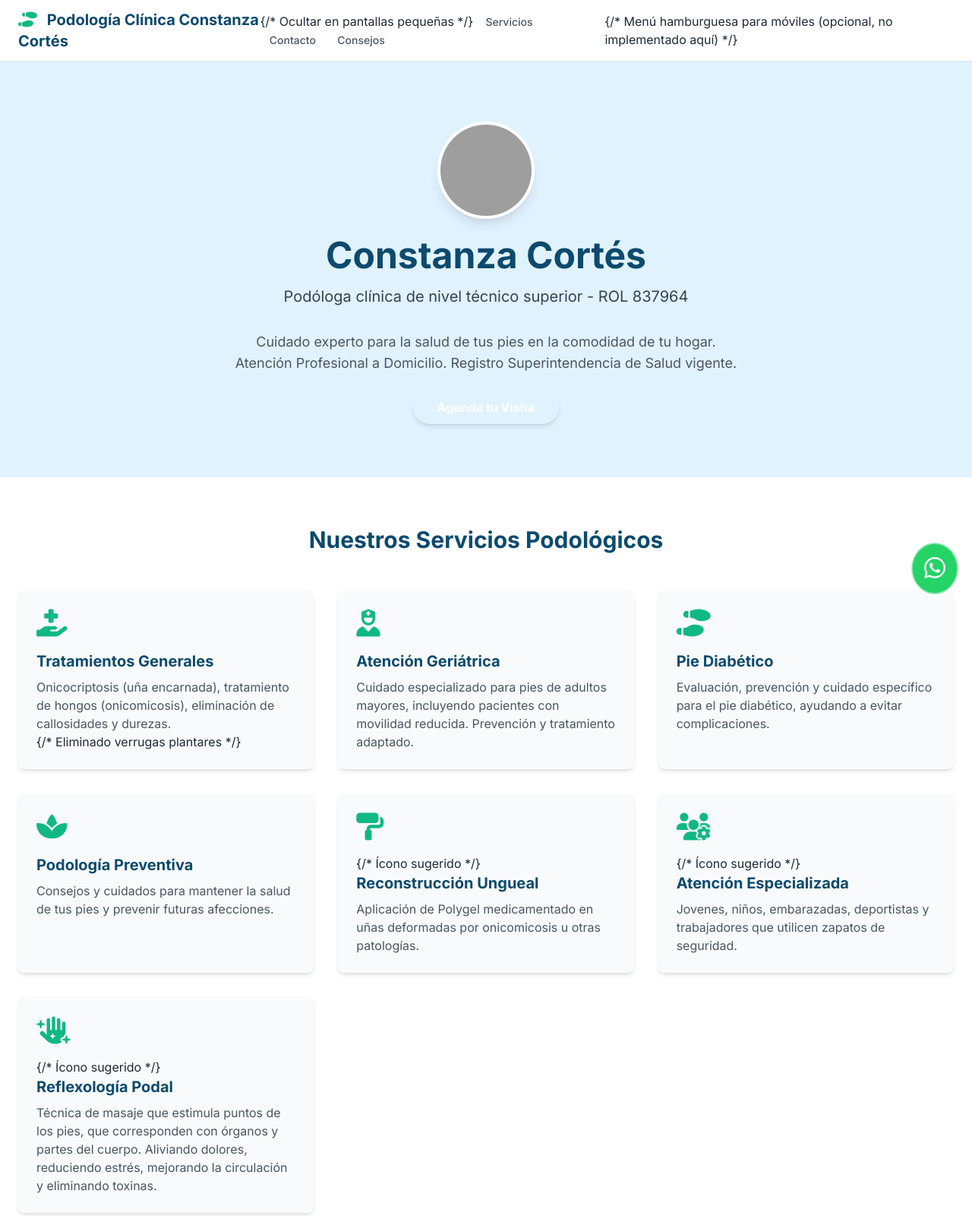
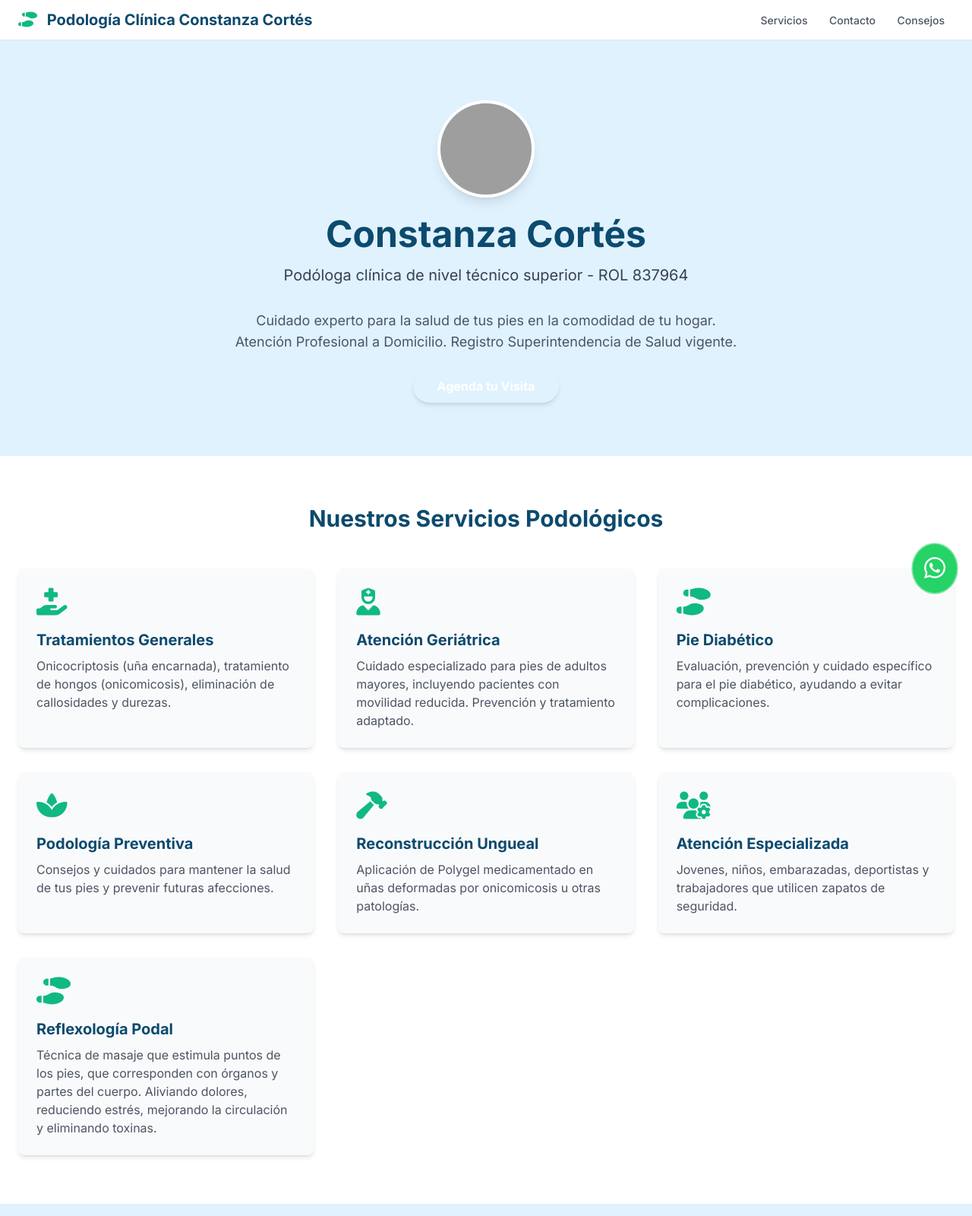
Before and after one commit to podoconi/landingpage, a plain HTML site: page index.html in a window 1280 px wide. Shown: the top 1600 px of the page at 76% size. Drawn offline with nearby package versions, Linux system fonts and the light colour scheme; grey boxes are pictures that could not be loaded.

Commit message:
Add files via upload
corregidos algunos errores para el desarrollador

```diff
--- a/index.html
+++ b/index.html
@@ -14,18 +14,18 @@
         /* Estilos personalizados y configuración de Tailwind */
         body {
             font-family: 'Inter', sans-serif;
-            scroll-behavior: smooth; /* Desplazamiento suave */
+            scroll-behavior: smooth;
         }
         /* Colores personalizados */
-        .bg-primary { background-color: #E0F2FE; } /* Azul claro suave */
-        .text-primary { color: #0C4A6E; } /* Azul oscuro */
-        .bg-secondary { background-color: #F9FAFB; } /* Gris muy claro */
-        .text-accent { color: #10B981; } /* Verde menta */
+        .bg-primary { background-color: #E0F2FE; }
+        .text-primary { color: #0C4A6E; }
+        .bg-secondary { background-color: #F9FAFB; }
+        .text-accent { color: #10B981; }
         .btn-whatsapp {
             position: fixed;
             bottom: 20px;
             right: 20px;
-            background-color: #25D366; /* Color de WhatsApp */
+            background-color: #25D366;
             color: white;
             padding: 15px;
             border-radius: 50%;
@@ -47,17 +47,17 @@
         }
         /* Asegurar que la imagen de perfil cubra el círculo */
         .profile-img {
-            object-fit: cover; /* Cubre el área sin distorsionar */
-            object-position: center; /* Centra la imagen */
+            object-fit: cover;
+            object-position: center;
         }
         /* Ajuste para tarjetas de servicio para que tengan la misma altura */
         .service-card {
             display: flex;
             flex-direction: column;
-            height: 100%; /* Asegura que todas las tarjetas ocupen el mismo alto en la fila */
+            height: 100%;
         }
          .service-card p {
-            flex-grow: 1; /* Hace que el párrafo crezca para llenar el espacio */
+            flex-grow: 1;
         }
     </style>
 </head>
@@ -68,12 +68,11 @@
             <div class="text-lg sm:text-xl font-bold text-primary">
                 <i class="fas fa-shoe-prints mr-2 text-accent"></i> Podología Clínica Constanza Cortés
             </div>
-            <div class="hidden sm:block"> {/* Ocultar en pantallas pequeñas */}
+            <div class="hidden sm:block">
                 <a href="#servicios" class="text-gray-600 hover:text-primary px-3 py-2 rounded-md text-sm font-medium">Servicios</a>
                 <a href="#contacto" class="text-gray-600 hover:text-primary px-3 py-2 rounded-md text-sm font-medium">Contacto</a>
                 <a href="#tips" class="text-gray-600 hover:text-primary px-3 py-2 rounded-md text-sm font-medium">Consejos</a>
             </div>
-             {/* Menú hamburguesa para móviles (opcional, no implementado aquí) */}
         </nav>
     </header>
 
@@ -103,7 +102,7 @@
                 <div class="bg-secondary p-6 rounded-lg shadow-md hover:shadow-xl transition duration-300 service-card" data-aos="fade-up" data-aos-delay="100">
                     <div class="text-accent text-4xl mb-4"><i class="fas fa-hand-holding-medical"></i></div>
                     <h3 class="text-xl font-semibold text-primary mb-2">Tratamientos Generales</h3>
-                    <p class="text-gray-600">Onicocriptosis (uña encarnada), tratamiento de hongos (onicomicosis), eliminación de callosidades y durezas.</p> {/* Eliminado verrugas plantares */}
+                    <p class="text-gray-600">Onicocriptosis (uña encarnada), tratamiento de hongos (onicomicosis), eliminación de callosidades y durezas.</p>
                 </div>
                 <div class="bg-secondary p-6 rounded-lg shadow-md hover:shadow-xl transition duration-300 service-card" data-aos="fade-up" data-aos-delay="200">
                     <div class="text-accent text-4xl mb-4"><i class="fas fa-user-nurse"></i></div>
@@ -121,18 +120,16 @@
                     <p class="text-gray-600">Consejos y cuidados para mantener la salud de tus pies y prevenir futuras afecciones.</p>
                 </div>
                 <div class="bg-secondary p-6 rounded-lg shadow-md hover:shadow-xl transition duration-300 service-card" data-aos="fade-up" data-aos-delay="500">
-                    <div class="text-accent text-4xl mb-4"><i class="fas fa-paint-roller"></i></div> {/* Ícono sugerido */}
-                    <h3 class="text-xl font-semibold text-primary mb-2">Reconstrucción Ungueal</h3>
+                    <div class="text-accent text-4xl mb-4"><i class="fas fa-hammer"></i></div> <h3 class="text-xl font-semibold text-primary mb-2">Reconstrucción Ungueal</h3>
                     <p class="text-gray-600">Aplicación de Polygel medicamentado en uñas deformadas por onicomicosis u otras patologías.</p>
                 </div>
                 <div class="bg-secondary p-6 rounded-lg shadow-md hover:shadow-xl transition duration-300 service-card" data-aos="fade-up" data-aos-delay="600">
-                    <div class="text-accent text-4xl mb-4"><i class="fas fa-users-gear"></i></div> {/* Ícono sugerido */}
+                    <div class="text-accent text-4xl mb-4"><i class="fas fa-users-gear"></i></div>
                     <h3 class="text-xl font-semibold text-primary mb-2">Atención Especializada</h3>
                     <p class="text-gray-600">Jovenes, niños, embarazadas, deportistas y trabajadores que utilicen zapatos de seguridad.</p>
                 </div>
                 <div class="bg-secondary p-6 rounded-lg shadow-md hover:shadow-xl transition duration-300 service-card" data-aos="fade-up" data-aos-delay="700">
-                    <div class="text-accent text-4xl mb-4"><i class="fas fa-hand-sparkles"></i></div> {/* Ícono sugerido */}
-                    <h3 class="text-xl font-semibold text-primary mb-2">Reflexología Podal</h3>
+                    <div class="text-accent text-4xl mb-4"><i class="fas fa-shoe-prints"></i></div> <h3 class="text-xl font-semibold text-primary mb-2">Reflexología Podal</h3>
                     <p class="text-gray-600">Técnica de masaje que estimula puntos de los pies, que corresponden con órganos y partes del cuerpo. Aliviando dolores, reduciendo estrés, mejorando la circulación y eliminando toxinas.</p>
                 </div>
             </div>
@@ -212,12 +209,6 @@
 
                 <div class="w-full md:w-2/3 bg-white p-8 rounded-lg shadow-lg" data-aos="fade-left" data-aos-delay="100">
                     <h3 class="text-2xl font-semibold text-primary mb-6">Envía tu Consulta</h3>
-                    {/*
-                       IMPORTANTE: Este formulario usa 'mailto:'. Al enviarlo, intentará abrir
-                       el programa de correo electrónico predeterminado del usuario (Outlook, Mail, etc.)
-                       con los datos completados. NO envía el correo directamente desde la página web.
-                       Para un envío directo, se necesita un servicio externo (ej. Formspree) o un backend.
-                    */}
                     <form id="contact-form" action="mailto:podologiaclinica.coni@gmail.com" method="POST" enctype="text/plain">
                         <div class="mb-4">
                             <label for="nombre" class="block text-gray-700 text-sm font-bold mb-2">Nombre:</label>
@@ -235,7 +226,6 @@
                             <label for="mensaje" class="block text-gray-700 text-sm font-bold mb-2">Mensaje:</label>
                             <textarea id="mensaje" name="Mensaje" rows="4" required class="shadow appearance-none border rounded w-full py-2 px-3 text-gray-700 leading-tight focus:outline-none focus:shadow-outline focus:border-accent" placeholder="Escribe tu consulta o el motivo de tu contacto..."></textarea>
                         </div>
-                        {/* Nota: El 'name' de los inputs será el asunto/cuerpo en el mailto */}
                         <input type="hidden" name="subject" value="Consulta desde Landing Page Podología">
                         <div class="flex items-center justify-between">
                             <button type="submit" class="bg-accent hover:bg-green-600 text-white font-bold py-2 px-6 rounded-full focus:outline-none focus:shadow-outline transition duration-300 ease-in-out transform hover:scale-105">
@@ -243,7 +233,6 @@
                             </button>
                         </div>
                     </form>
-                    {/* Mensaje de confirmación eliminado ya que mailto lo maneja el cliente de correo */}
                 </div>
             </div>
         </div>
@@ -272,18 +261,13 @@
     <script>
         // Inicializar AOS (Animate on Scroll)
         AOS.init({
-            duration: 800, // Duración de la animación en ms
-            once: true, // La animación ocurre solo una vez por elemento
-            offset: 50, // Offset (en px) desde el borde original del trigger
+            duration: 800,
+            once: true,
+            offset: 50,
         });
 
         // Script para el año actual en el footer
         document.getElementById('current-year').textContent = new Date().getFullYear();
-
-        // Ya no se necesita el script del formulario porque usamos mailto:
-        // const contactForm = document.getElementById('contact-form');
-        // const confirmationMessage = document.getElementById('confirmation-message');
-        // contactForm.addEventListener('submit', function(event) { ... });
     </script>
 
 </body>
```
